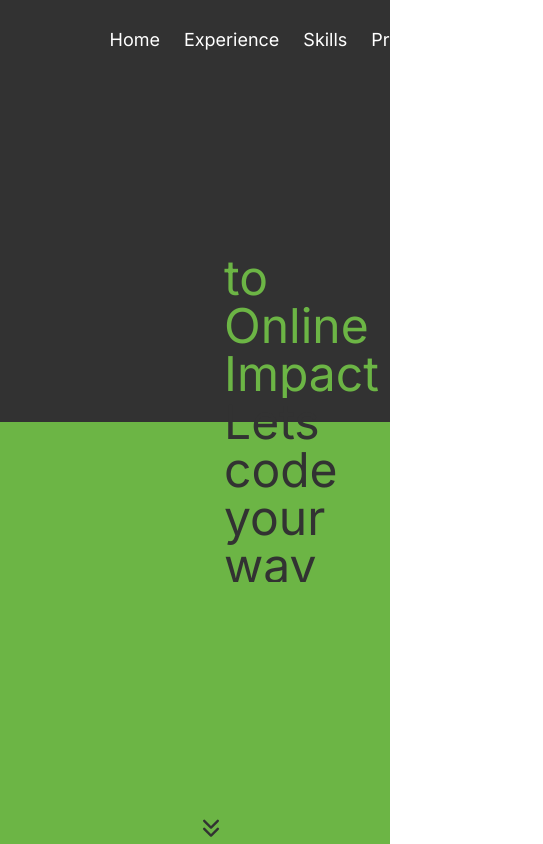
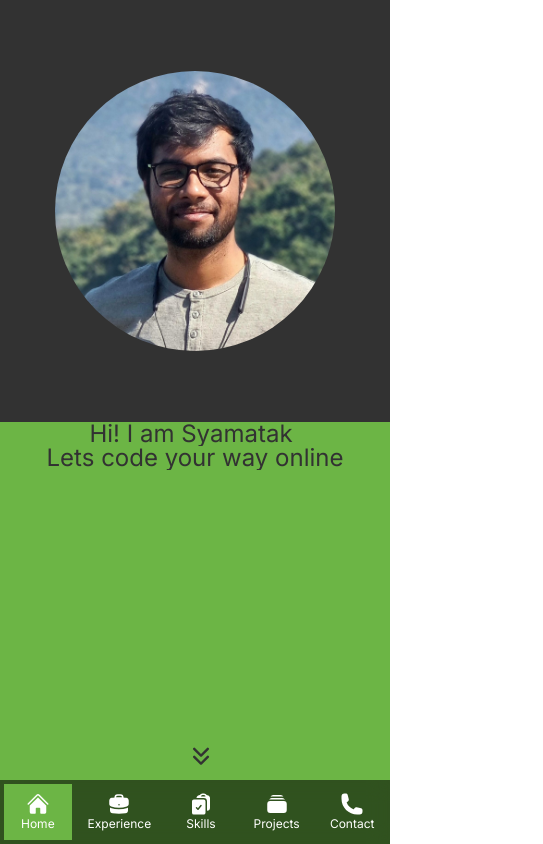
Before and after one commit to s-decico/portfolio, a Next.js app: page / in a window 390 px wide. Shown: the top 844 px of the page, 543 px wide, since content can reach past the window. Built offline with nearby package versions, Linux system fonts and the light colour scheme.

Commit message:
Mobile responsive except experience

```diff
--- a/package.json
+++ b/package.json
@@ -14,6 +14,8 @@
     "react": "^18",
     "react-dom": "^18",
     "react-intersection-observer": "^9.10.2",
+    "react-type-animation": "^3.2.0",
+    "react-typed": "^2.0.12",
     "sass": "^1.77.0"
   },
   "devDependencies": {
--- /dev/null
+++ b/src/app/components/ExperienceMobile.jsx
@@ -0,0 +1,7 @@
+import React from "react";
+
+const ExperienceMobile = () => {
+  return <div className="h-dvh">ExperienceMobile</div>;
+};
+
+export default ExperienceMobile;
--- a/src/app/components/SkillCard.jsx
+++ b/src/app/components/SkillCard.jsx
@@ -6,12 +6,12 @@ const SkillCard = ({ skill }, key) => {
   const { skillName, logoURL } = skill;
   if (skill) {
     return (
-      <div className=" w-40 h-40 flex flex-col border-2 border-[#6cb545] hover:scale-110 transition-all delay-50 ease-out">
+      <div className="skill-box w-40 h-40 flex flex-col border-2 border-[#6cb545] hover:scale-110 transition-all delay-50 ease-out">
         <div className="skill-logo h-28  flex justify-center items-center">
           <img
             src={logoURL}
             alt=""
-            className="h-24"
+            className="skill-img h-24"
             style={{ fill: "white" }}
           />
         </div>
--- a/src/app/components/TopNavbar.jsx
+++ b/src/app/components/TopNavbar.jsx
@@ -1,9 +1,11 @@
 "use client";
-import React from "react";
+import React, { useState, useEffect } from "react";
 import "../globals.scss";
 import { motion, useTransform, useScroll } from "framer-motion";
 
 const TopNavbar = () => {
+  const [isOpen, setIsOpen] = useState(false);
+
   const navbarMenus = [
     { label: "Home", id: "home", navid: "navHome" },
     { label: "Experience", id: "experience", navid: "navExperience" },
@@ -13,31 +15,117 @@ const TopNavbar = () => {
   ];
 
   const scrollToSection = (id, event) => {
-    // event.preventDefault();
     const section = document.getElementById(id);
     if (section) {
       section.scrollIntoView({ behavior: "smooth" });
     }
   };
 
+  useEffect(() => {
+    const handleResize = () => {
+      if (window.innerWidth > 900) {
+        setIsOpen(false);
+      }
+    };
+
+    window.addEventListener("resize", handleResize);
+    return () => window.removeEventListener("resize", handleResize);
+  }, []);
+
   return (
     <>
-      <div className="navbar-menus flex justify-evenly items-center w-1/2 h-full ">
-        {navbarMenus.map((item, index) => {
-          if (item) {
-            return (
+      <div className="navbar-container">
+        <div className="navbar-menus flex justify-evenly items-center w-1/2 h-full gap-6 ">
+          {navbarMenus.map((item, index) => (
+            <div
+              className="navbar-item box-border p-3 text-white text-lg transition ease-in-out delay-50 hover:text-[#6cb545] hover:cursor-pointer hover:border-b-2 border-[#6cb545] origin-center focus:text-[#993a3a]"
+              id={item.navid}
+              key={index}
+              onClick={(event) => scrollToSection(item.id, event)}
+            >
+              {item.label}
+            </div>
+          ))}
+        </div>
+        <div className="hamburger-menu" onClick={() => setIsOpen(!isOpen)}>
+          <div className={`bar ${isOpen ? "open" : ""}`}></div>
+          <div className={`bar ${isOpen ? "open" : ""}`}></div>
+          <div className={`bar ${isOpen ? "open" : ""}`}></div>
+        </div>
+        {isOpen && (
+          <motion.div
+            initial={{ height: 0 }}
+            animate={{ height: "auto" }}
+            className="collapsible-navbar w-90% bg-[#00000076] z-20"
+          >
+            {navbarMenus.map((item, index) => (
               <div
-                className="navbar-item box-border p-3 text-white text-lg transition ease-in-out delay-50 hover:text-[#6cb545] hover:cursor-pointer hover:border-b-2 border-[#6cb545] origin-center  focus:text-[#993a3a] "
+                className="navbar-item box-border p-3 text-white text-lg transition ease-in-out delay-50 hover:text-[#6cb545] hover:cursor-pointer hover:border-b-2 border-[#6cb545] origin-center focus:text-[#993a3a]"
                 id={item.navid}
                 key={index}
-                onClick={(event) => scrollToSection(item.id, event)}
+                onClick={(event) => {
+                  scrollToSection(item.id, event);
+                  setIsOpen(false);
+                }}
               >
                 {item.label}
               </div>
-            );
+            ))}
+          </motion.div>
+        )}
+      </div>
+      <style jsx>{`
+        .navbar-container {
+          position: relative;
+        }
+        .hamburger-menu {
+          display: none;
+          flex-direction: column;
+          justify-content: center;
+          align-items: center;
+          width: 100%;
+          cursor: pointer;
+          z-index: 10; /* Ensure it is above other elements */
+        }
+        .bar {
+          width: 25px;
+          height: 3px;
+          background-color: white;
+          margin: 4px 0;
+          transition: 0.4s;
+        }
+        .bar.open:nth-child(1) {
+          transform: rotate(-45deg) translate(-8px, 6px);
+        }
+        .bar.open:nth-child(2) {
+          opacity: 0;
+        }
+        .bar.open:nth-child(3) {
+          transform: rotate(45deg) translate(-8px, -6px);
+        }
+        .collapsible-navbar {
+          overflow: hidden;
+          position: absolute; /* Ensure it doesn't push other content */
+          top: 0;
+          left: 0;
+          width: 100%;
+          z-index: 20; /* Increase z-index to ensure it is above other elements */
+        }
+        @media (max-width: 900px) {
+          .navbar-menus {
+            display: none;
           }
-        })}
-      </div>
+          .hamburger-menu {
+            display: flex;
+            z-index: 10;
+          }
+        }
+        @media (max-width: 550px) {
+          .hamburger-menu {
+            display: none;
+          }
+        }
+      `}</style>
     </>
   );
 };
--- a/src/app/globals.scss
+++ b/src/app/globals.scss
@@ -9,29 +9,20 @@ Secondary: 323232
 green:[#6cb545]
 Font:Felix titling
 */
+
 * {
   margin: 0;
   padding: 0;
   box-sizing: border-box;
   scroll-behavior: smooth;
 }
+body {
+  min-width: 360px;
+}
 
 .landing-container {
-
   background: linear-gradient(to bottom, #323232 50%, #6cb545 50%);
 }
-
-// .back-image{
-//   position: absolute;
-//   top: 0;
-//   left: 0;
-//   width: 100%;
-//   height: 100%;
-//   background-image: url("https://images.unsplash.com/photo-1542435503-956c469947f6?q=80&w=1974&auto=format&fit=crop&ixlib=rb-4.0.3&ixid=M3wxMjA3fDB8MHxwaG90by1wYWdlfHx8fGVufDB8fHx8fA%3D%3D");
-//   background-size: cover;
-//   filter: blur(10px) saturate(0.2); /* Adjust blur amount and saturation as needed */
-//   z-index: -1;
-// }
 
 .contact-form-container input:focus {
   outline: none;
@@ -46,13 +37,9 @@ Font:Felix titling
   padding-left: 2px;
   background: none;
   color: inherit;
-
 }
 .contact-form-container textarea {
   max-height: 128px;
-}
-
-.form-heading {
 }
 
 .button-submit {
@@ -90,3 +77,134 @@ Font:Felix titling
   fill: white;
   transition: all 0.35s;
 }
+
+.main-container {
+  min-width: 360px;
+}
+
+@media screen and (max-width: 550px) {
+  .side-nav {
+    bottom: 0;
+    top: auto;
+    z-index: 100;
+    width: 100vw;
+    max-width: none;
+    background-color: #0000008c;
+    backdrop-filter: blur(10px);
+    // padding: 0;
+  }
+  .sidenav-container {
+    display: flex;
+    flex-direction: row;
+    width: 100%;
+  }
+
+  .landing-hero {
+    flex-direction: column-reverse;
+    justify-content: space-around;
+
+    align-items: center;
+    height: max-content;
+    padding: 0;
+    margin: 0;
+    top: auto;
+    transform: none;
+    height: 100dvh;
+  }
+  .hero-text {
+    font-size: 1.5rem;
+    z-index: 10;
+    align-items: center;
+    height: 100%;
+  }
+  .hero-avatar {
+    height: 100%;
+    display: flex;
+    justify-content: flex-end;
+    align-items: center;
+  }
+  .hero-text-bottom,
+  .hero-text-top {
+    color: #323232;
+    min-height: auto;
+  }
+  .scroll-icon {
+    bottom: 4.5rem;
+    transform: translateX(-10px);
+  }
+  .skills-container {
+    padding: 1rem;
+  }
+  .skill-box {
+    width: 6rem;
+    height: 6rem;
+  }
+  .skill-img {
+    height: 3rem;
+  }
+  .skill-name {
+    font-size: 0.8rem;
+  }
+
+  .project-card {
+    flex-direction: column-reverse;
+    padding: 0;
+    gap: 0rem;
+  }
+  .project-name {
+    font-size: 1.5rem;
+    padding-bottom: 1rem;
+  }
+  .project-tech {
+    font-size: 1rem;
+  }
+
+  .project-details {
+    flex-grow: 2;
+    padding: 0rem 0.5rem 0rem 0.5rem;
+  }
+  .project-image {
+    flex-grow: 1;
+    width: 100%;
+    height: 70%;
+    object-fit: fill;
+    padding: 1rem;
+  }
+  .project-details {
+    gap: 0rem;
+    width: 100%;
+  }
+  .project-description {
+    display: none;
+  }
+  .project-button {
+    margin-left: 0;
+    margin-top: 1rem;
+  }
+  .contact-details {
+    flex-direction: column-reverse;
+    gap: 0;
+  }
+  .contact-form-container {
+    margin-top: 4rem;
+    width: 100%;
+    justify-content: center;
+    align-items: center;
+  }
+  .form-input {
+    width: 80%;
+  }
+  .form-heading {
+    display: none;
+  }
+  .vertical-divider {
+    display: none;
+  }
+  .contact-info {
+    width: 100%;
+    align-items: flex-start;
+    padding-left: 1rem;
+    gap: 0.5rem;
+    padding-bottom: 4rem;
+  }
+}
--- a/src/app/page.js
+++ b/src/app/page.js
@@ -2,6 +2,7 @@
 import Image from "next/image";
 import Landing from "./sections/Landing";
 import Experience from "./sections/Experience";
+import ExperienceMobile from "./components/ExperienceMobile";
 import Skills from "./sections/Skills";
 import Projects from "./sections/Projects";
 import Contact from "./sections/Contact";
@@ -16,6 +17,20 @@ import React, { useState, useEffect } from "react";
 export default function Home() {
   const [showSideNavbar, setShowSideNavbar] = useState(false);
   const [activeSectionId, setActiveSectionId] = useState("");
+  const [isMobile, setIsMobile] = useState(false);
+
+  useEffect(() => {
+    const handleResize = () => {
+      setIsMobile(window.innerWidth <= 550); // Adjust the width as per your requirement
+    };
+
+    handleResize(); // Check on initial load
+    window.addEventListener("resize", handleResize);
+    return () => {
+      window.removeEventListener("resize", handleResize);
+    };
+  }, []);
+
   useEffect(() => {
     const handleScroll = () => {
       const experienceSection = document.getElementById("experience");
@@ -49,23 +64,29 @@ export default function Home() {
       else if (verticalScroll >= contactSectionTop - 200)
         setActiveSectionId("contact");
 
-      setShowSideNavbar(verticalScroll >= experienceSectionTop - 300);
+      if (isMobile) {
+        setShowSideNavbar(true);
+      } else {
+        setShowSideNavbar(verticalScroll >= experienceSectionTop - 300);
+      }
     };
 
+    handleScroll(); // Check on initial load
     window.addEventListener("scroll", handleScroll);
     return () => {
       window.removeEventListener("scroll", handleScroll);
     };
-  }, []);
+  }, [isMobile]);
+
   return (
     <>
-      <div className="main-container relative">
+      <div className="main-container relative w-full min-w-[360px]">
         <section id="home">
           <Landing />
         </section>
-        <div className="side-nav-sections">
+        <div className="side-nav-sections ">
           {showSideNavbar && (
-            <div className="side-nav z-10 fixed left-0 top-[200px] bg-[#00000065] w-max max-w-28 h-max p-1">
+            <div className="side-nav z-10 fixed left-0 top-[200px] bg-[#00000065] w-max max-w-28 h-max p-1 backdrop-blur-md">
               <SideNavbar
                 showSideNavbar={showSideNavbar}
                 activeSectionId={activeSectionId}
@@ -74,7 +95,7 @@ export default function Home() {
           )}
           <section id="experience">
             <ExperienceContextProvider>
-              <Experience />
+              {isMobile ? <ExperienceMobile /> : <Experience />}
             </ExperienceContextProvider>
           </section>
 
--- a/src/app/sections/Landing.jsx
+++ b/src/app/sections/Landing.jsx
@@ -2,26 +2,50 @@ import React from "react";
 import TopNavbar from "../components/TopNavbar";
 import "../globals.scss";
 import Image from "next/image";
-// import dp from "../images";
-// import dpImage from "../../images/dp.jpg";
+import { ReactTyped } from "react-typed";
+import { TypeAnimation } from "react-type-animation";
 
 const Landing = () => {
   return (
     <>
-      <div className="landing-container w-full h-dvh relative">
-        <nav className="navbar-container w-full h-20 flex justify-center">
+      <div className="landing-container w-full h-dvh relative flex flex-col justify-center items-center">
+        <nav className="navbar-container absolute top-0 w-full h-20 flex justify-center">
           <TopNavbar />
         </nav>
-        <div className="landing-hero flex justify-between items-center w-full h-80 px-56 overflow-hidden absolute top-1/2 -translate-y-40">
-          <div className="hero-text flex flex-col text-5xl">
-            <div className="hero-text-top overflow-hidden p-0 text-[#6cb545]">
+        <div className="landing-hero flex justify-between items-center w-full h-80 px-[10%] overflow-hidden absolute top-1/2 -translate-y-40">
+          <div className="hero-text flex flex-col text-5xl ">
+            {/* <div className="hero-text-top overflow-hidden p-0 text-[#6cb545] min-h-14 ">
               Idea to Online Impact
+            </div> */}
+            <div className="hero-text-top overflow-hidden p-0 text-[#6cb545] min-h-14">
+              {/* <ReactTyped
+                startWhenVisible
+                strings={["Hi! I'm Syamatak", "I'm a full stack developer"]}
+                typeSpeed={50}
+                backSpeed={50}
+                className="hero-text-top overflow-hidden p-0 text-[#6cb545] min-h-14"
+              /> */}
+
+              <TypeAnimation
+                sequence={[
+                  // Same substring at the start will only be typed out once, initially
+                  "Hi! I am Syamatak",
+                  1000, // wait 1s before replacing "Mice" with "Hamsters"
+                  "Hi! I am a full stack developer",
+                  1000,
+                ]}
+                wrapper="div"
+                speed={50}
+                style={{ fontSize: "1em", display: "inline-block" }}
+                repeat={Infinity}
+              />
             </div>
-            <div className="hero-text-bottom overflow-hidden text-[#323232]">
+
+            <div className="hero-text-bottom overflow-hidden text-[#323232] min-h-14 ">
               Lets code your way online
             </div>
           </div>
-          <div className="hero-avatar">
+          <div className="hero-avatar ">
             <Image
               src="/dp.jpg"
               alt="Display pic"
```
Also changed, not shown: src/app/components/ProjectCard.jsx (+5 -5 lines), src/app/sections/Contact.jsx (+4 -4 lines), 1 other file (tests, documents, lock files or other folders).
